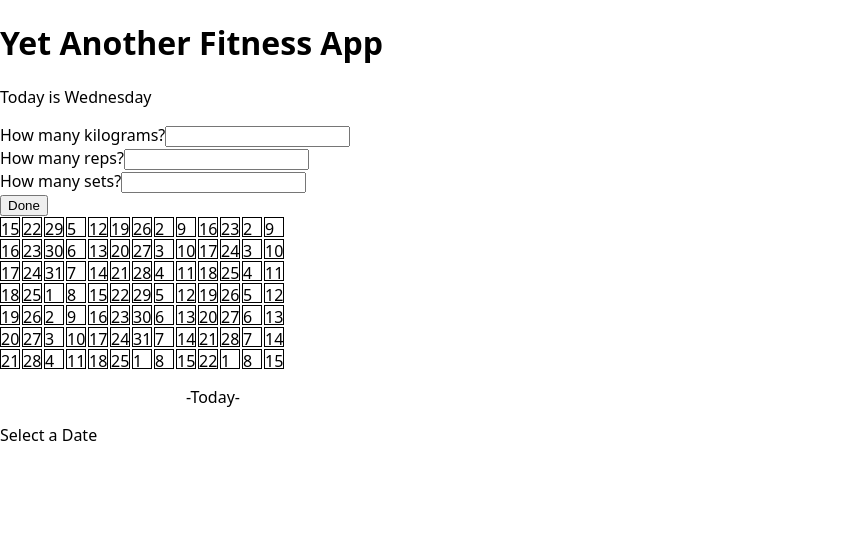
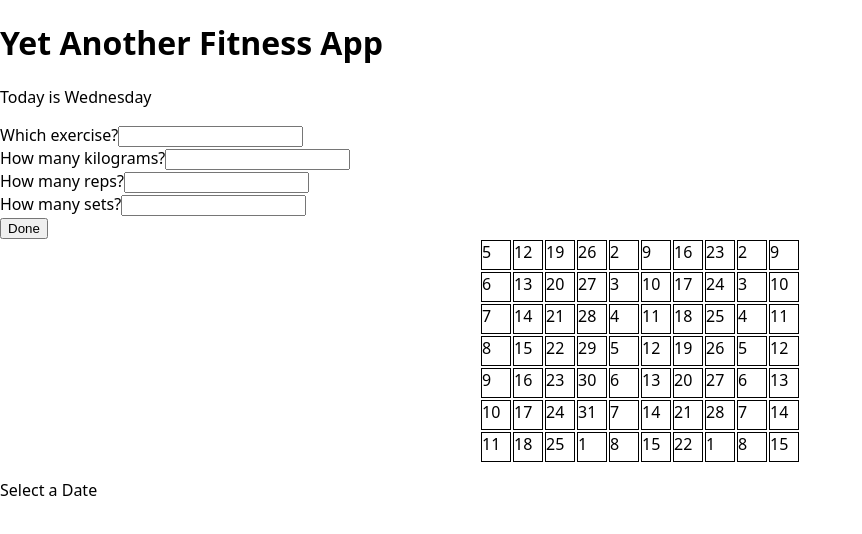
Before and after one commit to lenzloesche/capstone-project, a Next.js app: page /strength in a window 1280 px wide. Shown: the top 534 px of the page, without its empty margins (0-862 px from the left). Built offline with nearby package versions, Linux system fonts and the light colour scheme.

Commit message:
delete button added

```diff
--- a/components/Heatmap/index.js
+++ b/components/Heatmap/index.js
@@ -4,16 +4,16 @@ import { useState } from "react";
 const Div = styled.div`
   background-color: white;
   border: 1px solid black;
-  height: 20px;
-  width: 20px;
+  height: 30px;
+  width: 30px;
   margin: 1px;
 `;
 
 const RedDiv = styled.div`
   background-color: red;
   border: 1px solid black;
-  height: 20px;
-  width: 20px;
+  height: 30px;
+  width: 30px;
   margin: 1px;
 `;
 
@@ -24,25 +24,18 @@ const ContainerDiv = styled.div`
   grid-auto-flow: column;
 `;
 
-const RightAlignText = styled.p`
-  text-align: right;
-`;
-
-const SmallContainer = styled.div`
-  width: 240px;
-`;
 const date = new Date();
 const heatmap = [];
-const lengthOfHeatmap = 105;
+const lengthOfHeatmap = 70;
 
 for (let day = 0; day < lengthOfHeatmap; day++) {
   const dayInMilliseconds = day * 24 * 60 * 60 * 1000;
   heatmap.unshift(new Date(date - dayInMilliseconds));
 }
 
-let dateSelectedStart = -1;
+let dateSelectedStart = undefined;
 
-export default function Heatmap({ data }) {
+export default function Heatmap({ data, setData }) {
   const [dateSelected, setDateSelected] = useState(dateSelectedStart);
   const startDate = new Date();
   startDate.setDate(startDate.getDate() - lengthOfHeatmap);
@@ -51,20 +44,28 @@ export default function Heatmap({ data }) {
   function handleClick(event, dat) {
     setDateSelected(dat);
   }
-  const selectedData = data.filter(
-    (dat) => dat.date.toDateString() === dateSelected.toDateString()
-  );
-  console.log(selectedData);
+  const selectedData = data
+    .filter((dat) => dat.date.toDateString() === dateSelected?.toDateString())
+    .slice();
+
+  function handleDeleteClick(event, date) {
+    const indexToDelete = data.findIndex((dat) => {
+      return dat.date.toString() === date.toString();
+    });
+    if (indexToDelete != -1) {
+      const newData = data.slice();
+      newData.splice(indexToDelete, 1);
+      setData(newData);
+    }
+  }
   return (
     <>
-      <SmallContainer>
       <ContainerDiv>
         {heatmap.map((dat) => {
           return (
             <div key={dat} onClick={(event) => handleClick(event, dat)}>
               {lastXDays.some(
-                  (lastDay) =>
-                    dat.toDateString() === lastDay.date.toDateString()
+                (lastDay) => dat.toDateString() === lastDay.date.toDateString()
               ) ? (
                 <RedDiv>{dat.getDate()}</RedDiv>
               ) : (
@@ -75,23 +76,31 @@ export default function Heatmap({ data }) {
         })}
       </ContainerDiv>
 
-        <RightAlignText>-Today-</RightAlignText>
       <p>
-          {dateSelected != -1
+        {dateSelected
           ? "Date Selected:" + dateSelected.toString()
           : "Select a Date"}
       </p>
       <br />
       {selectedData.map((selectedDat) => {
         return (
-            <>
-              <p>{selectedDat ? "Reps: " + selectedDat?.reps : ""}</p>
-              <p>{selectedDat ? "Sets: " + selectedDat?.sets : ""}</p>
-              <p>{selectedDat ? "Kilograms: " + selectedDat?.kilos : ""}</p>
-            </>
+          <p key={uid()}>
+            {selectedDat ? "Exercise: " + selectedDat?.exercise : ""}
+            <br />
+            {selectedDat ? "Reps: " + selectedDat?.reps : ""}
+            <br />
+            {selectedDat ? "Sets: " + selectedDat?.sets : ""}
+            <br />
+            {selectedDat ? "Kilograms: " + selectedDat?.kilos : ""}
+            <br />
+            <button
+              onClick={(event) => handleDeleteClick(event, selectedDat.date)}
+            >
+              Delete
+            </button>
+          </p>
         );
       })}
-      </SmallContainer>
     </>
   );
 }
--- a/pages/strength.js
+++ b/pages/strength.js
@@ -1,7 +1,7 @@
 import Heatmap from "../components/Heatmap";
 import { useState } from "react";
 
-const date = new Date();
+let date = new Date();
 const startingData = [];
 
 export default function Strength() {
@@ -20,11 +20,13 @@ export default function Strength() {
 
   function handleSubmit(event) {
     event.preventDefault();
+    date = new Date();
     const save = {
       date: date,
       reps: event.target.elements.reps.value,
       sets: event.target.elements.sets.value,
       kilos: event.target.elements.kilos.value,
+      exercise: event.target.elements.exercise.value,
     };
 
     const newData = data.slice();
@@ -41,6 +43,11 @@ export default function Strength() {
           handleSubmit(event);
         }}
       >
+        <label htmlFor="exercise">
+          Which exercise?
+          <input id="exercise" type="text" required></input>
+        </label>
+        <br />
         <label htmlFor="kilos">
           How many kilograms?
           <input id="kilos" type="number" required></input>
@@ -51,13 +58,14 @@ export default function Strength() {
           <input id="reps" type="number" required></input>
         </label>
         <br />
-        <label htmlFor="sets">How many sets?</label>
-        <input id="sets" type="number" required></input>
-
+        <label htmlFor="sets">
+          How many sets?
+          <input id="sets" type="number" required></input>
+        </label>
         <br />
         <button type="submit">Done</button>
       </form>
-      <Heatmap data={data} />
+      <Heatmap data={data} setData={setData} />
     </>
   );
 }
```
Lines whose indentation alone changed are shown as unchanged.
